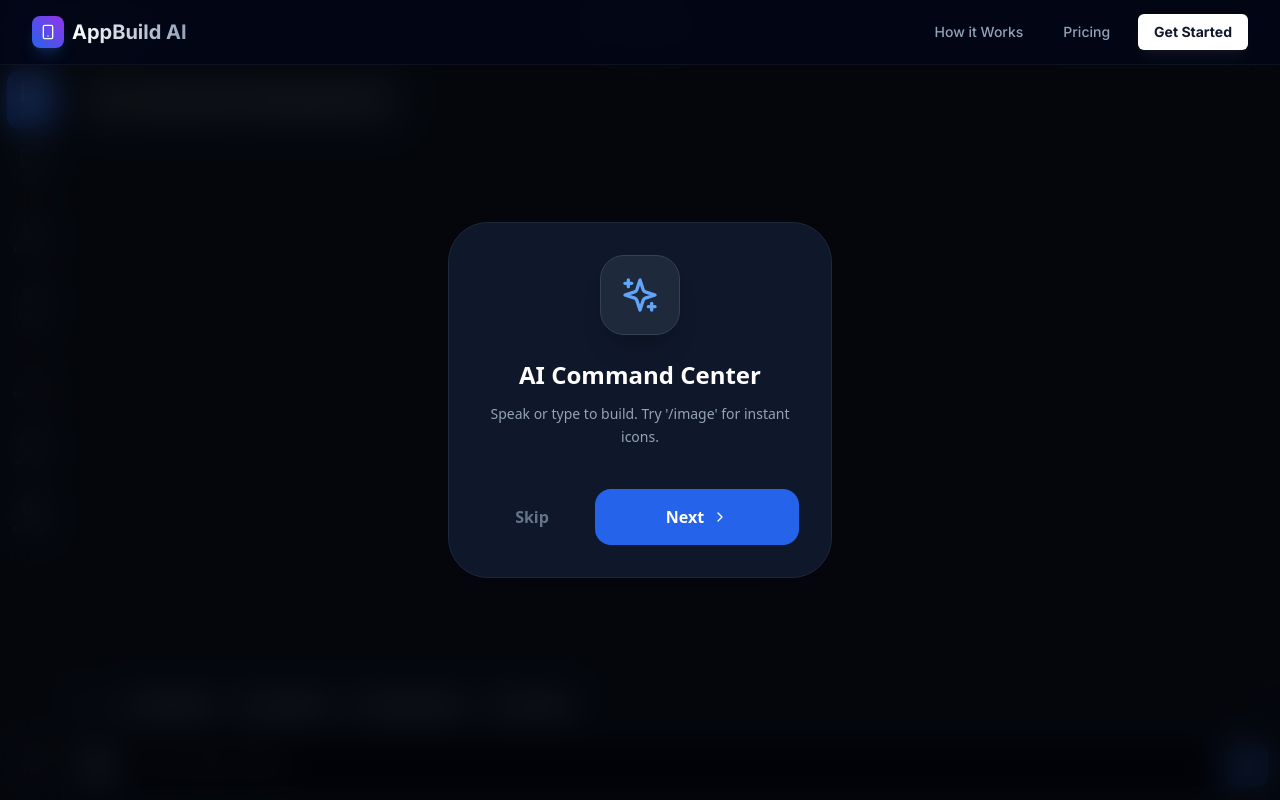
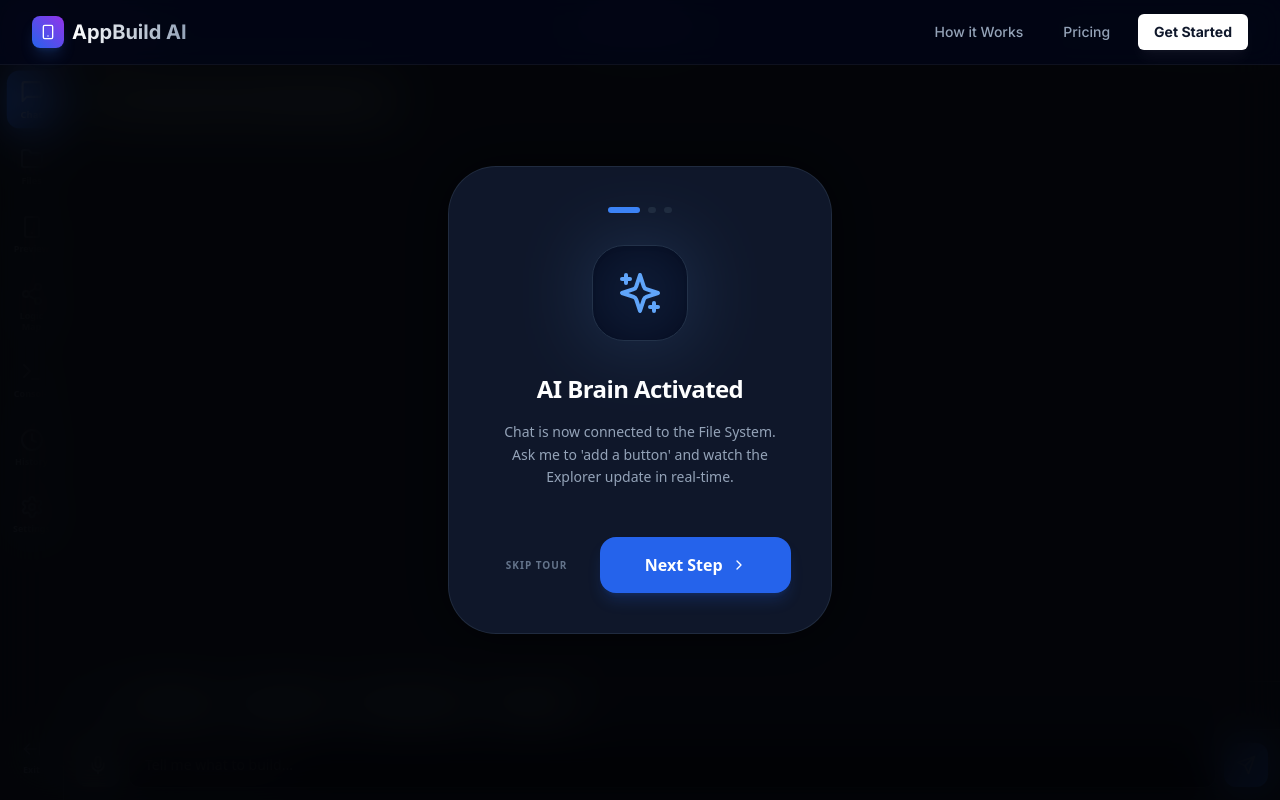
Before and after one commit to markolybrx/APK-Builder, a Next.js app: page /dashboard/1 in a window 1280 px wide. Built offline with nearby package versions, Linux system fonts and the light colour scheme; no server answers; the database is empty.

Commit message:
Update WelcomeTour.js

```diff
--- a/app/dashboard/[projectID]/components/WelcomeTour.js
+++ b/app/dashboard/[projectID]/components/WelcomeTour.js
@@ -1,35 +1,76 @@
 import { useState } from "react";
-import { Sparkles, Share2, ScanLine, Smartphone, ChevronRight, X } from "lucide-react";
+import { Sparkles, Share2, ScanLine, Smartphone, ChevronRight, Activity, Terminal as TerminalIcon } from "lucide-react";
 
 export default function WelcomeTour({ onComplete, triggerHaptic }) {
   const [step, setStep] = useState(0);
 
+  // --- UPDATED STEPS: Highlighting Functional Reality ---
   const steps = [
-    { title: "AI Command Center", desc: "Speak or type to build. Try '/image' for instant icons.", icon: Sparkles, color: "text-blue-400" },
-    { title: "Clone Vision", desc: "Upload a screenshot to generate matching XML code instantly.", icon: ScanLine, color: "text-pink-400" },
-    { title: "Visual Logic", desc: "Map your app flow with nodes instead of writing navigation code.", icon: Share2, color: "text-purple-400" }
+    {
+      title: "AI Brain Activated",
+      desc: "Chat is now connected to the File System. Ask me to 'add a button' and watch the Explorer update in real-time.",
+      icon: Sparkles,
+      color: "text-blue-400"
+    },
+    {
+      title: "Real Hardware Bridge",
+      desc: "Tap 'Sensors' to link your phone's real GPS and Accelerometer directly to your app logic.",
+      icon: Activity,
+      color: "text-green-400"
+    },
+    {
+      title: "Live Build Shell",
+      desc: "Run 'gradle build' in the terminal to simulate a real APK compilation and see your build logs.",
+      icon: TerminalIcon,
+      color: "text-purple-400"
+    }
   ];
 
   const current = steps[step];
 
   const handleNext = () => {
     triggerHaptic();
-    if (step < steps.length - 1) setStep(step + 1);
-    else onComplete();
+    if (step < steps.length - 1) {
+      setStep(step + 1);
+    } else {
+      onComplete();
+    }
   };
 
   return (
-    <div className="fixed inset-0 z-[400] bg-black/70 backdrop-blur-lg flex items-center justify-center p-6 animate-in fade-in duration-300">
-      <div className="bg-slate-900 border border-slate-800 w-full max-w-sm rounded-[2.5rem] p-8 shadow-2xl relative text-center">
-        <div className="w-20 h-20 rounded-3xl bg-slate-800 border border-slate-700 flex items-center justify-center mx-auto mb-6 shadow-xl">
-           <current.icon className={`w-10 h-10 ${current.color}`} />
+    <div className="fixed inset-0 z-[400] bg-black/80 backdrop-blur-xl flex items-center justify-center p-6 animate-in fade-in duration-500">
+      <div className="bg-slate-900 border border-slate-700/50 w-full max-w-sm rounded-[3rem] p-10 shadow-[0_0_50px_rgba(0,0,0,0.5)] relative text-center">
+
+        {/* Step Indicator Dots */}
+        <div className="flex justify-center gap-2 mb-8">
+            {steps.map((_, i) => (
+                <div key={i} className={`h-1.5 rounded-full transition-all duration-300 ${i === step ? 'w-8 bg-blue-500' : 'w-2 bg-slate-800'}`} />
+            ))}
         </div>
-        <h3 className="text-2xl font-bold text-white mb-3">{current.title}</h3>
-        <p className="text-slate-400 text-sm leading-relaxed mb-10">{current.desc}</p>
-        <div className="flex gap-3">
-          <button onClick={onComplete} className="flex-1 py-4 text-slate-500 font-bold">Skip</button>
-          <button onClick={handleNext} className="flex-[2] py-4 bg-blue-600 text-white rounded-2xl font-bold flex items-center justify-center gap-2">
-            {step === steps.length - 1 ? "Start" : "Next"} <ChevronRight className="w-4 h-4" />
+
+        <div className="w-24 h-24 rounded-[2rem] bg-slate-950 border border-slate-800 flex items-center justify-center mx-auto mb-8 shadow-inner relative">
+           <div className={`absolute inset-0 blur-2xl opacity-20 ${current.color.replace('text', 'bg')}`} />
+           <current.icon className={`w-12 h-12 relative z-10 ${current.color}`} />
+        </div>
+
+        <h3 className="text-2xl font-bold text-white mb-4 tracking-tight">{current.title}</h3>
+        <p className="text-slate-400 text-sm leading-relaxed mb-12 px-2">
+          {current.desc}
+        </p>
+
+        <div className="flex gap-4 items-center">
+          <button
+            onClick={onComplete}
+            className="flex-1 py-4 text-slate-500 font-bold hover:text-slate-300 transition-colors uppercase text-[10px] tracking-widest"
+          >
+            Skip Tour
+          </button>
+          <button
+            onClick={handleNext}
+            className="flex-[2] py-4 bg-blue-600 hover:bg-blue-500 text-white rounded-2xl font-bold flex items-center justify-center gap-2 shadow-lg shadow-blue-600/20 transition-all active:scale-95"
+          >
+            {step === steps.length - 1 ? "Launch Workspace" : "Next Step"}
+            <ChevronRight className="w-4 h-4" />
           </button>
         </div>
       </div>
```
